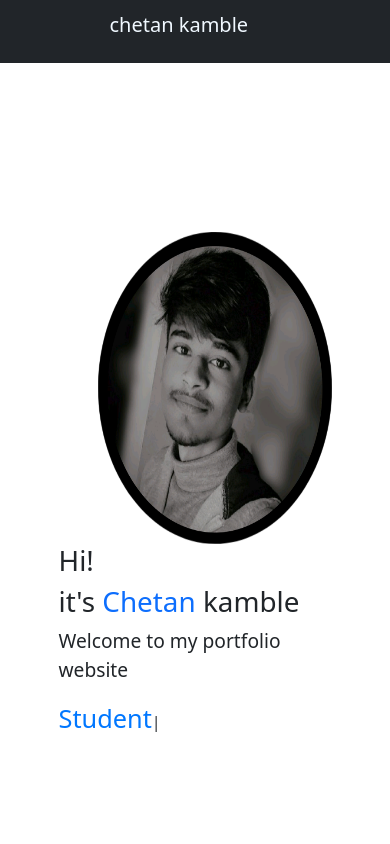
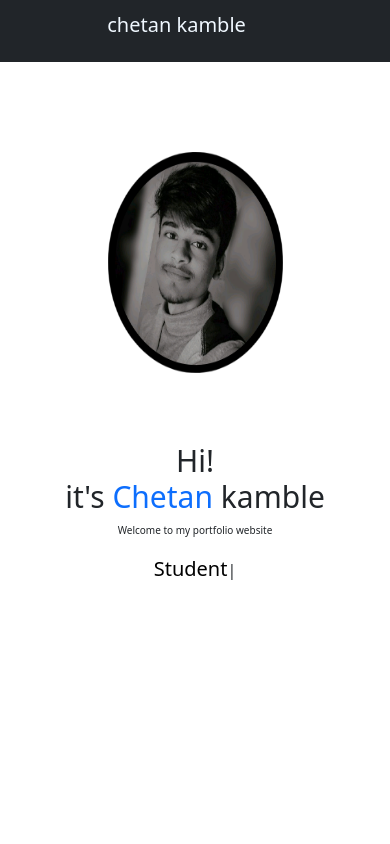
Before and after one commit to chetankamble5/portfolio, a plain HTML site: page index.html in a window 390 px wide. Shown: the top 844 px of the page. Drawn offline with nearby package versions, Linux system fonts and the light colour scheme.

Commit message:
Add files via upload

```diff
--- a/index.html
+++ b/index.html
@@ -13,20 +13,21 @@
 </head>
 <body style="background:linear-gradient(rgb(255, 255, 255),rgb(193, 193, 193));">
 
-<nav  class="navbar navbar-expand-sm text-white bg-dark" style="padding-left: 25vw; padding-bottom: 3vh;">
+<nav  class="navbar navbar-expand-sm text-white bg-dark" style="padding: .2cm;">
   <div class="container-fluid">
-    <h1 class="navbar-brand" href="javascript:void(0)" style="padding-bottom: 2vh; color: aliceblue; height: .1vh;">chetan kamble</h1>
+    <h1 class="navbar-brand" href="javascript:void(0)" style="padding-bottom: 4vh; padding-left: 25%; padding-right: 25%; color: aliceblue; height: .1vh;">chetan kamble</h1>
     <button id="but" class="navbar-toggler" type="button" data-bs-toggle="collapse" data-bs-target="#mynavbar">
       <span class="navbar-toggler-icon"></span>
     </button>
     </div>
   </div>
 </nav>
-<div class="container-fluid  bg-white text-dark cont" style="height: 100vh;  padding: 20vh 15vw;">
+<div class="container-fluid  bg-white text-dark cont">
     <div class="d1 md1">
-    <h1>Hi!</h1><h1 >it's <span class="text-primary">Chetan</span> kamble</h1>
-    <p style="font-size: larger;">Welcome to my portfolio website </p>
-    <span id="element"></span>
+    <h1>Hi! <br>it's <span class="text-primary">Chetan</span> kamble</h1>
+    <p>Welcome to my portfolio website </p>
+    <div class="type1"><span id="element" class="type1"></span></div>
+
     <script>
       var typed = new Typed('#element', {
         strings: ['Student', 'web developer','web designer'],
@@ -36,7 +37,7 @@
       });
     </script>
   </div>
-  <div class="d2 md2" style="padding: 0vh 0vw 0vh 10vw">
+  <div class="d2 md2" >
    <img src="MY.png"  style="height: 100%; width: 100%;">
   </div>
   </div>
--- a/media.css
+++ b/media.css
@@ -1,17 +1,24 @@
 .cont{
+    height: 100vh;
+    padding: 20vh 15vw;
     display: flex;
 }
 .md1{
+    padding: 5vh 0vw 0vh 0vw;
     width: 50%;
 }
 .md2{
-    height: 40vh;
+    padding: ;
+    height: 50vh;
     width: 50%;
 }
 #element{
     color: rgb(0, 119, 255);
     font-weight: 500;
     font-size: 6vh;
+   }
+   .md2 p{
+    font-size: larger;
    }
 
 @media only screen and (max-width: 600px) {
@@ -23,27 +30,41 @@
     }
 
     .cont{
-        padding: 10px 0px;
+        height: 100vh;
+        padding: 20px 20px;
         flex-direction: column-reverse;
     }
     .md1{
-        padding-top: 0px 10px;
-        height:60%;
+        padding: 0px 0px;
+        height:100%;
         width:100%;
     }
+    .md1 p{
+        text-align: center;
+        font-size: 10px;
+    }
+    .md1 h1{
+        text-align: center;
+        font-size: 30px;
+    }
     .md2{
-        padding-top:0px 10px ;
-        height:100%;
-        width:100%;
+        margin-top: 20%;
+        margin-bottom:20%;
+        margin-left: 25%;
+        padding:0px;
+        height:50%;
+        width:50%;
 
     }
-    .md2 img{
-        height: 150px;
-        width: 150px;
-    }
     #element{
-        color: rgb(0, 119, 255);
+
+        color: rgb(0, 0, 0);
         font-weight: 500;
-        font-size: 3vh;
+        font-size: 20px;
+
        }
+       .type1{
+        text-align: center;
+       }
+
   }
```
